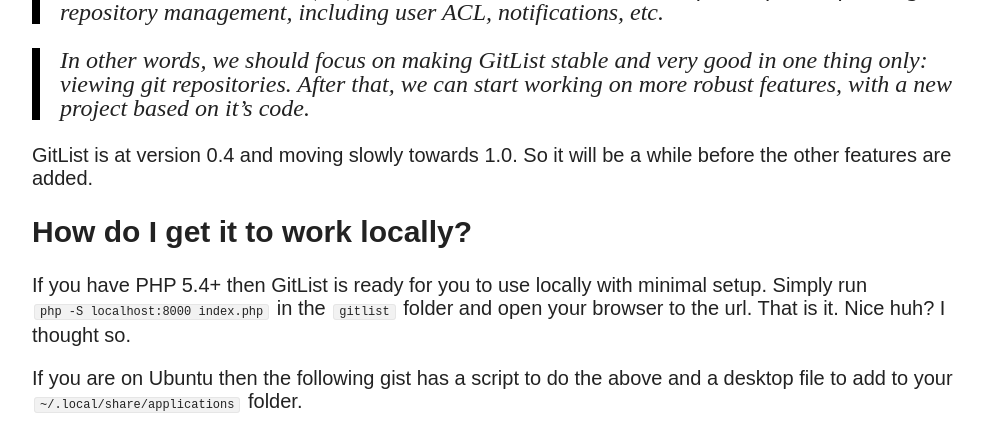
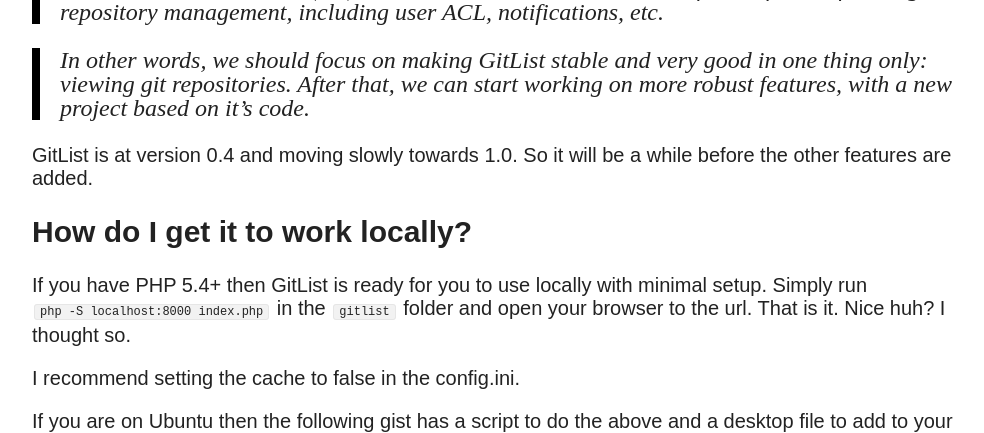
Before and after one commit to khornberg/khornberg.github.io, a Jekyll site: the page built from _posts/2014-02-04-local-gitlist.md, in a window 1280 px wide and 900 px high, scrolled down 1181 px, cut to the strip 0-433 px from the top of the window. Shown: the whole strip, without its empty margins (128-1112 px from the left). Built offline with Jekyll 4.4.1, drawn with Linux system fonts in a browser that asks for light colours; nearby versions of some CDN libraries.

Commit message:
Update 2014-02-04-local-gitlist.md

```diff
--- a/_posts/2014-02-04-local-gitlist.md
+++ b/_posts/2014-02-04-local-gitlist.md
@@ -31,6 +31,8 @@
 
 If you have PHP 5.4+ then GitList is ready for you to use locally with minimal setup. Simply run `php -S localhost:8000 index.php` in the `gitlist` folder and open your browser to the url. That is it. Nice huh? I thought so.
 
+I recommend setting the cache to false in the config.ini.
+
 If you are on Ubuntu then the following gist has a script to do the above and a desktop file to add to your `~/.local/share/applications` folder.
 
 <script src="https://gist.github.com/khornberg/8798074.js"></script>
```
